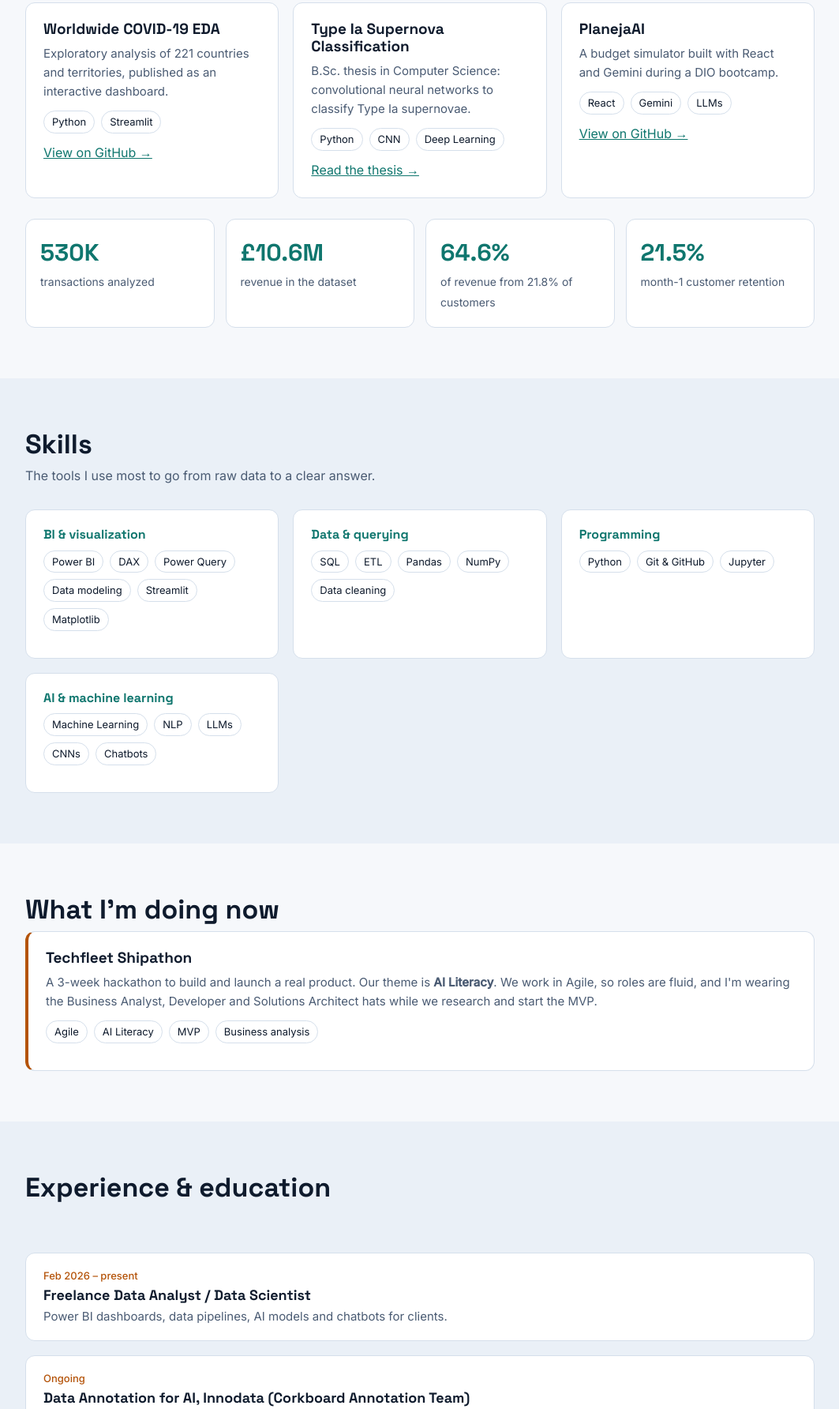
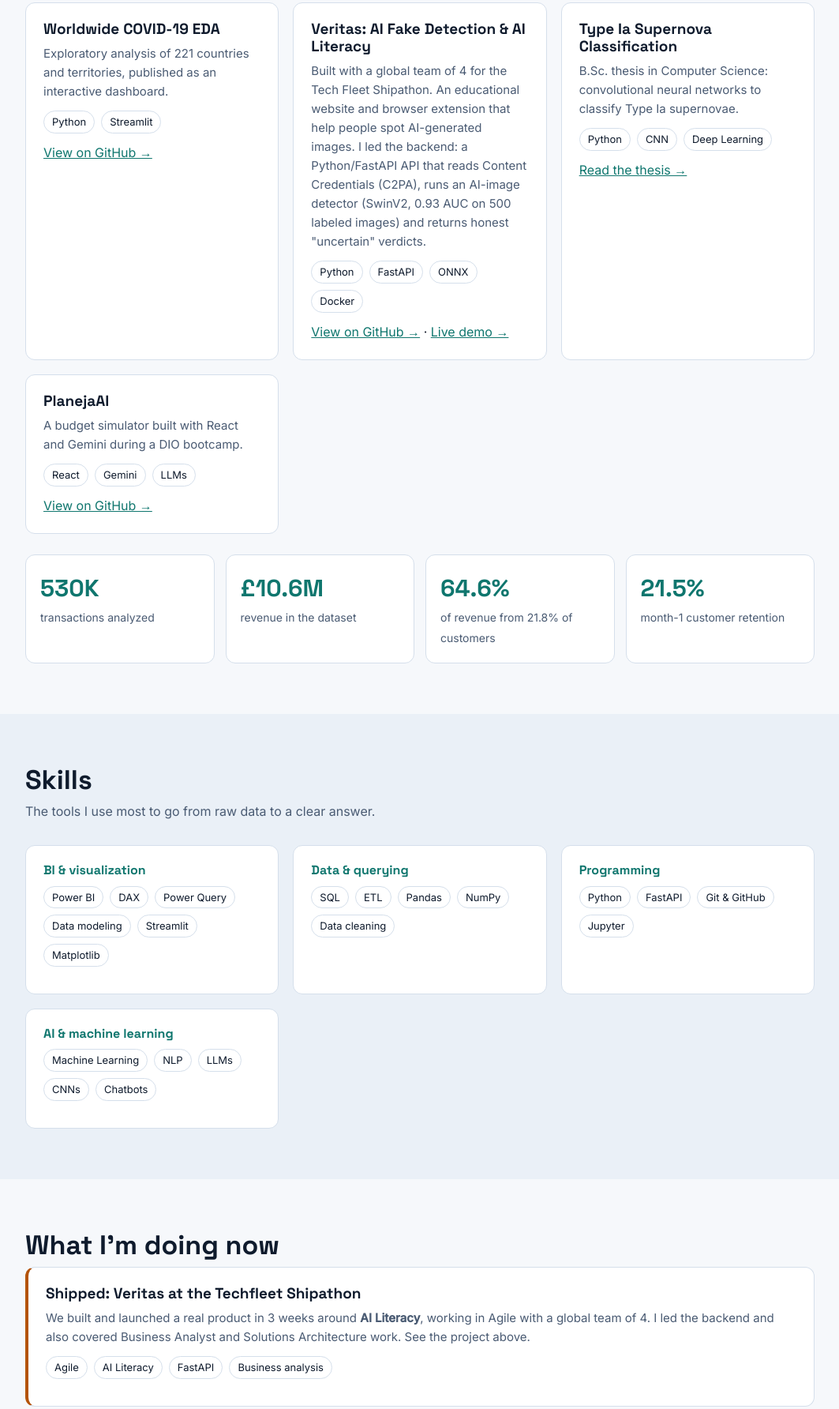
Before and after one commit to karolyne-ia-muniz/karolyne-ia-muniz.github.io, a plain HTML site: page index.html in a window 1280 px wide. Shown: the part 1169-2953 px from the top of the page at 79% size, without its empty margins (108-1171 px from the left). Drawn offline with Linux system fonts and the light colour scheme.

Commit message:
Add files via upload

```diff
--- a/index.html
+++ b/index.html
@@ -134,6 +134,12 @@ a:focus-visible,button:focus-visible{outline:2px solid var(--gold);outline-offse
           <a href="https://github.com/karolyne-ia-muniz/covid-19-eda">View on GitHub →</a>
         </article>
         <article class="card">
+          <h3>Veritas: AI Fake Detection &amp; AI Literacy</h3>
+          <p>Built with a global team of 4 for the Tech Fleet Shipathon. An educational website and browser extension that help people spot AI-generated images. I led the backend: a Python/FastAPI API that reads Content Credentials (C2PA), runs an AI-image detector (SwinV2, 0.93 AUC on 500 labeled images) and returns honest "uncertain" verdicts.</p>
+          <ul class="tags"><li>Python</li><li>FastAPI</li><li>ONNX</li><li>Docker</li></ul>
+          <a href="https://github.com/techfleetworks/fall-2026-shipathon-team-5">View on GitHub →</a> · <a href="https://fall-2026-shipathon-team-5.vercel.app/">Live demo →</a>
+        </article>
+        <article class="card">
           <h3>Type Ia Supernova Classification</h3>
           <p>B.Sc. thesis in Computer Science: convolutional neural networks to classify Type Ia supernovae.</p>
           <ul class="tags"><li>Python</li><li>CNN</li><li>Deep Learning</li></ul>
@@ -170,7 +176,7 @@ a:focus-visible,button:focus-visible{outline:2px solid var(--gold);outline-offse
         </div>
         <div class="card">
           <h3>Programming</h3>
-          <ul class="tags"><li>Python</li><li>Git & GitHub</li><li>Jupyter</li></ul>
+          <ul class="tags"><li>Python</li><li>FastAPI</li><li>Git & GitHub</li><li>Jupyter</li></ul>
         </div>
         <div class="card">
           <h3>AI & machine learning</h3>
@@ -184,9 +190,9 @@ a:focus-visible,button:focus-visible{outline:2px solid var(--gold);outline-offse
     <div class="wrap">
       <h2 class="h2">What I'm doing now</h2>
       <div class="card now">
-        <h3>Techfleet Shipathon</h3>
-        <p>A 3-week hackathon to build and launch a real product. Our theme is <strong>AI Literacy</strong>. We work in Agile, so roles are fluid, and I'm wearing the Business Analyst, Developer and Solutions Architect hats while we research and start the MVP.</p>
-        <ul class="tags"><li>Agile</li><li>AI Literacy</li><li>MVP</li><li>Business analysis</li></ul>
+        <h3>Shipped: Veritas at the Techfleet Shipathon</h3>
+        <p>We built and launched a real product in 3 weeks around <strong>AI Literacy</strong>, working in Agile with a global team of 4. I led the backend and also covered Business Analyst and Solutions Architecture work. See the project above.</p>
+        <ul class="tags"><li>Agile</li><li>AI Literacy</li><li>FastAPI</li><li>Business analysis</li></ul>
       </div>
     </div>
   </section>
```
